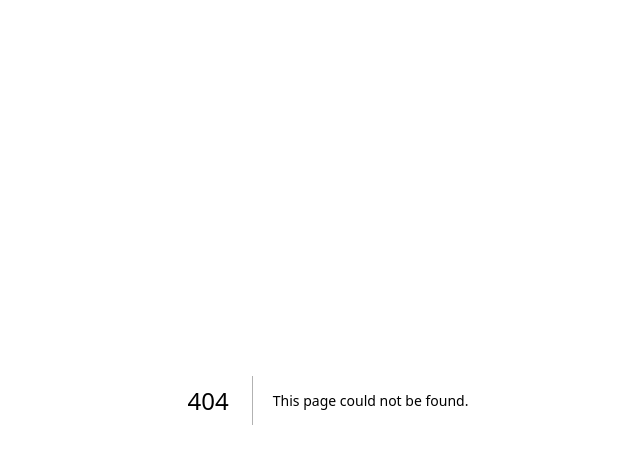
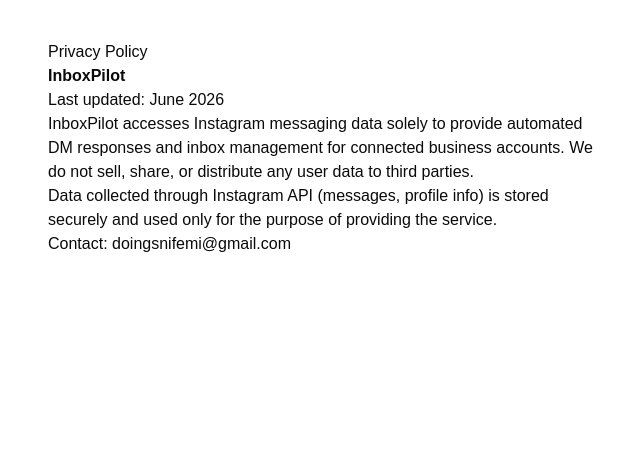
Before and after one commit to BOBOtoTHEmoon/inbox-pilot, a Next.js app: page /privacy in a window 1280 px wide. Before the commit this address had no page. Shown: the top 464 px of the page, without its empty margins (312-952 px from the left). Built offline with nearby package versions, Linux system fonts and the light colour scheme.

Commit message:
privacy page

```diff
--- /dev/null
+++ b/src/app/privacy/page.tsx
@@ -0,0 +1,12 @@
+export default function PrivacyPage() {
+  return (
+    <div style={{ maxWidth: 600, margin: '40px auto', padding: '0 20px', fontFamily: 'sans-serif' }}>
+      <h1>Privacy Policy</h1>
+      <p><strong>InboxPilot</strong></p>
+      <p>Last updated: June 2026</p>
+      <p>InboxPilot accesses Instagram messaging data solely to provide automated DM responses and inbox management for connected business accounts. We do not sell, share, or distribute any user data to third parties.</p>
+      <p>Data collected through Instagram API (messages, profile info) is stored securely and used only for the purpose of providing the service.</p>
+      <p>Contact: doingsnifemi@gmail.com</p>
+    </div>
+  );
+}
```
